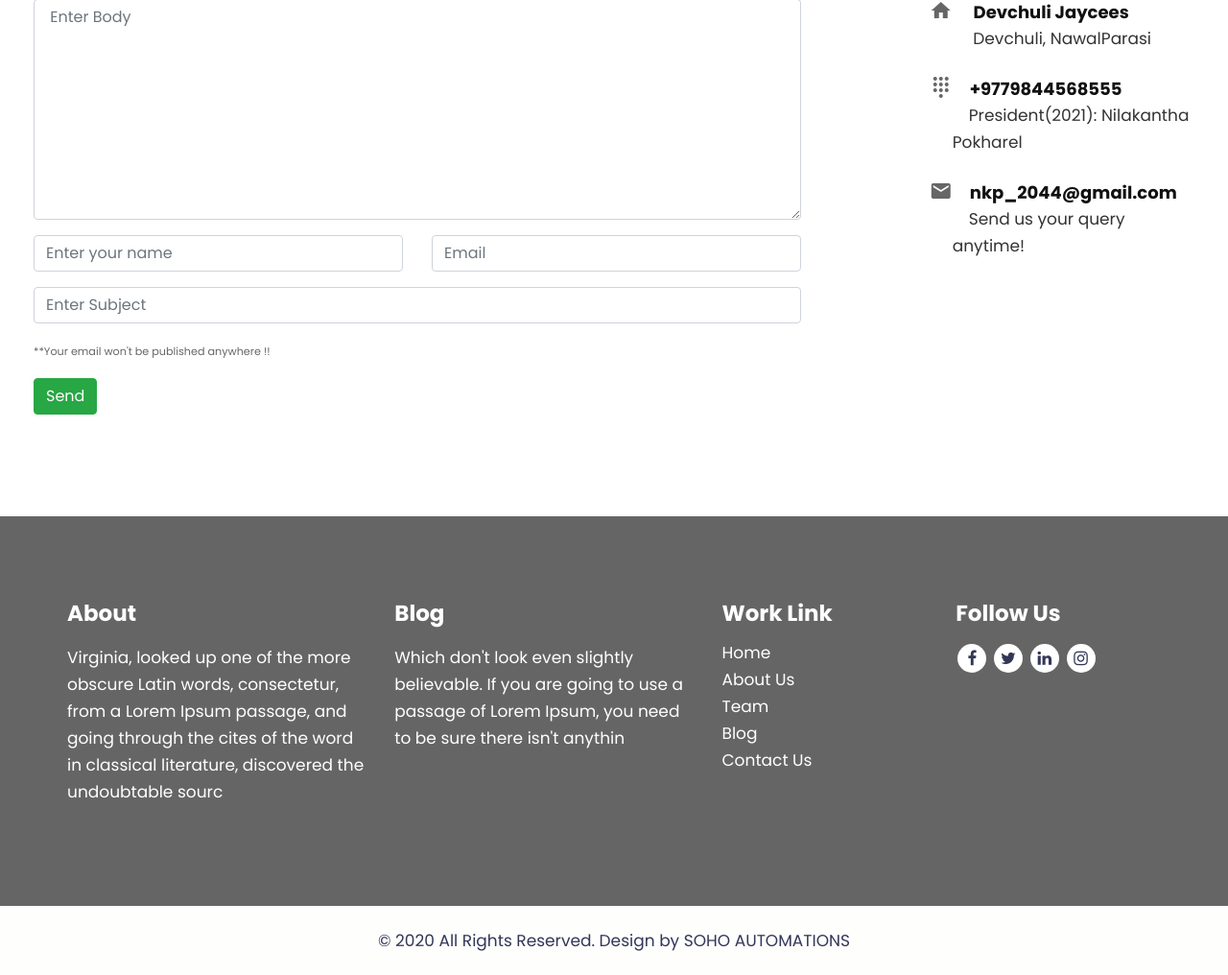
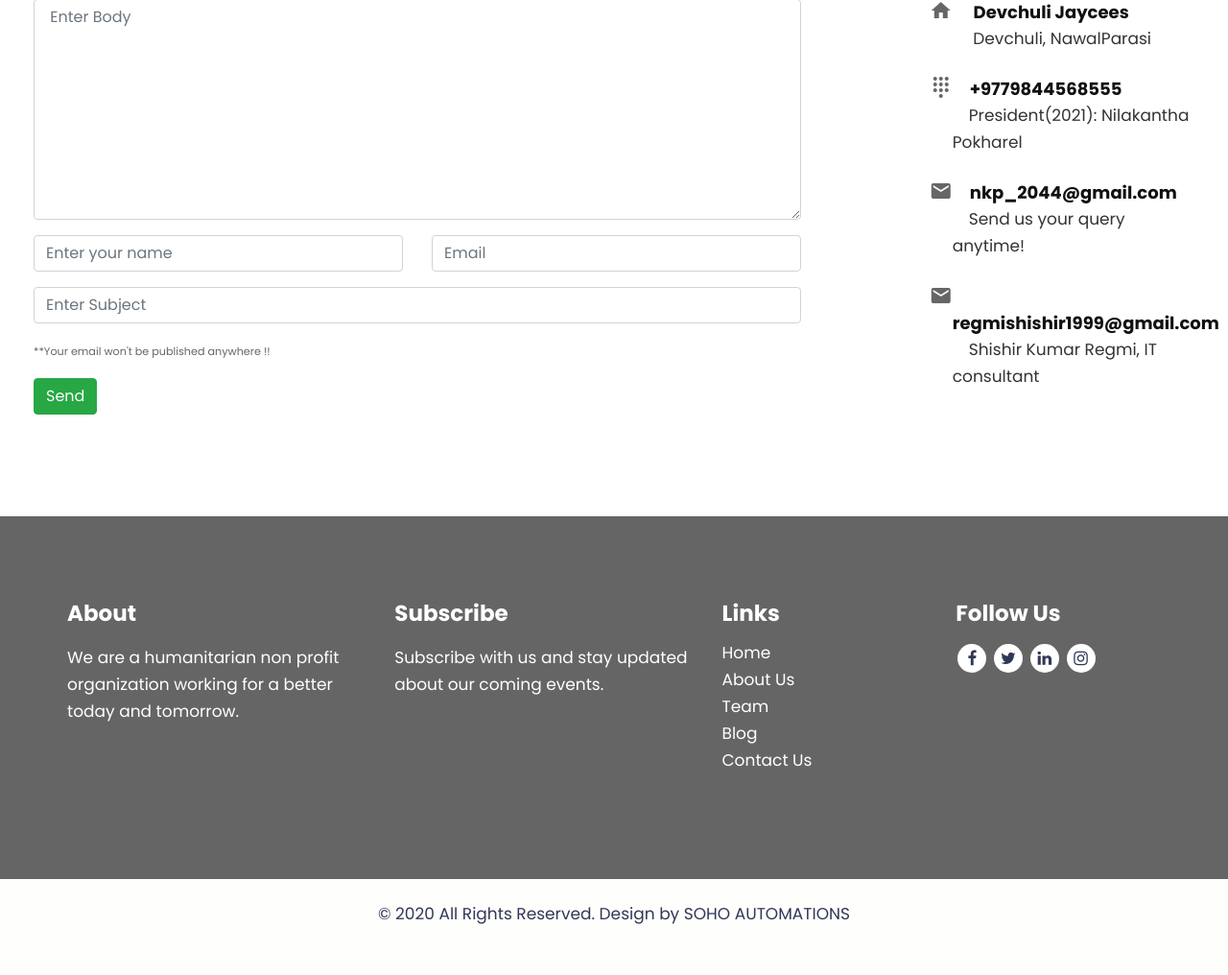
Before and after one commit to ashokbudha102/jayceesweb, a Django app: page /contact/ in a window 1280 px wide. Shown: the part 335-1351 px from the top of the page at 96% size. After the commit the page ends 1298 px from the top, so only its background shows below. Run offline with Django 3.2, Linux system fonts and the light colour scheme; some libraries are stand-ins or nearby versions.

Commit message:
final few changes

```diff
--- a/blog/urls.py
+++ b/blog/urls.py
@@ -1,6 +1,6 @@
 from django.urls import path, include
 from .views import blogindex, blogsingle
 urlpatterns = [
-    path('',blogindex,name='blogindex'),
+    path('blog/',blogindex,name='blogindex'),
     path('blog/<slug:slug>',blogsingle,name='blogsingle'),
 ]
--- a/contact/templates/contact.html
+++ b/contact/templates/contact.html
@@ -67,6 +67,15 @@
                 <p>&emsp;Send us your query anytime!</p>
             </div>
         </div>
+        <br>
+        <div class="media contact-info">
+            <span class="contact-info__icon"> <i class="material-icons">email</i>
+            </span>
+            <div class="media-body">
+                <h3><b>&emsp;regmishishir1999@gmail.com</b></h3>
+                <p>&emsp;Shishir Kumar Regmi, IT consultant</p>
+            </div>
+        </div>
     </div>
 </div>
 
--- a/main/templates/main/base.html
+++ b/main/templates/main/base.html
@@ -96,16 +96,15 @@
                             <div class="col-lg-6 col-md-12">
                                 <div class="hedingh3 text_align_left">
                                     <h3>About</h3>
-                                    <p> Virginia, looked up one of the more obscure Latin words, consectetur, from a
-                                        Lorem Ipsum passage, and going through the cites of the word in classical
-                                        literature, discovered the undoubtable sourc</p>
+                                    <p> We are a humanitarian non profit organization working for a better today
+                                        and tomorrow.
+                                    </p>
                                 </div>
                             </div>
                             <div class="col-lg-6 col-md-12">
                                 <div class="hedingh3 text_align_left">
-                                    <h3>Blog</h3>
-                                    <p>Which don't look even slightly believable. If you are going to use a passage of
-                                        Lorem Ipsum, you need to be sure there isn't anythin</p>
+                                    <h3>Subscribe</h3>
+                                    <p>Subscribe with us and stay updated about our coming events. </p>
                                 </div>
                             </div>
                         </div>
@@ -114,7 +113,7 @@
                         <div class="row">
                             <div class="col-lg-6 col-md-12">
                                 <div class="hedingh3 text_align_left">
-                                    <h3>Work Link</h3>
+                                    <h3>Links</h3>
                                     <ul class="menu_footer">
                                         <li> <a href="{% url 'home' %}">Home</a></li>
                                         <li> <a href="{% url 'about' %}">About Us</a></li>
@@ -128,13 +127,13 @@
                                 <div class="hedingh3 text_align_left">
                                     <h3>Follow Us</h3>
                                     <ul class="social_icon ">
-                                        <li><a href="Javascript:void(0)"><i class="fa fa-facebook"
+                                        <li><a href="#"><i class="fa fa-facebook"
                                                     aria-hidden="true"></i></a></li>
-                                        <li><a href="Javascript:void(0)"><i class="fa fa-twitter"
+                                        <li><a href="#"><i class="fa fa-twitter"
                                                     aria-hidden="true"></i></a></li>
-                                        <li><a href="Javascript:void(0)"><i class="fa fa-linkedin"
+                                        <li><a href="#"><i class="fa fa-linkedin"
                                                     aria-hidden="true"></i></a></li>
-                                        <li><a href="Javascript:void(0)"><i class="fa fa-instagram"
+                                        <li><a href="#"><i class="fa fa-instagram"
                                                     aria-hidden="true"></i></a></li>
                                     </ul>
                                 </div>
--- a/main/urls.py
+++ b/main/urls.py
@@ -2,5 +2,5 @@ from .views import home_view
 from django.urls import path, include
 
 urlpatterns = [
-    path('home/', home_view, name='home'),
+    path('', home_view, name='home'),
 ]
```
Also changed, not shown: main/templates/main/home.html (+2 -48 lines).
